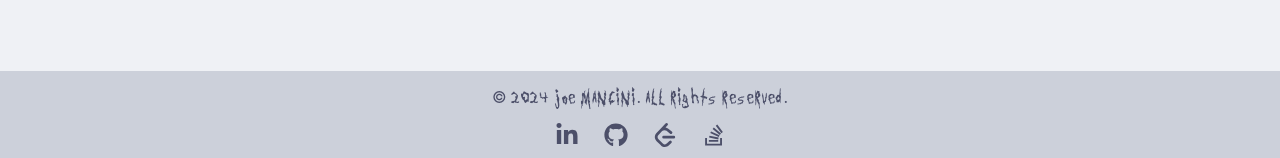
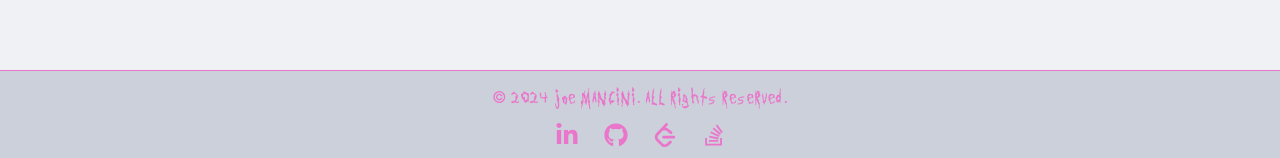
Before and after one commit to BigAnt922/glootie-dev, a React (Vite) app: page / in a window 1280 px wide. Shown: the part 639-797 px from the top of the page. Built offline with nearby package versions, Linux system fonts and the light colour scheme.

Commit message:
Update Footer component

```diff
--- a/src/components/Footer/Footer.module.css
+++ b/src/components/Footer/Footer.module.css
@@ -6,9 +6,9 @@
 	align-items: center;
 	bottom: 0;
 	width: 100%;
-	color: var(--green);
+	color: var(--green-dark);
 	background-color: var(--accent-dark);
-	border-top: 1px solid var(--green);
+	border-top: 1px solid var(--green-dark);
 }
 
 .footerCopywrite {
@@ -26,26 +26,26 @@
 }
 
 .footerIcons a {
-	color: var(--green);
+	color: var(--green-dark);
 	text-decoration: none;
 }
 
 .footerIcons a:hover {
-	color: var(--pink);
+	color: var(--pink-dark);
 }
 
 @media (prefers-color-scheme: light) {
 	.footer {
-		color: var(--pink);
+		color: var(--pink-light);
 		background-color: var(--accent-light);
-		border-top: 1px solid var(--pink);
+		border-top: 1px solid var(--pink-light);
 	}
 
 	.footerIcons a {
-		color: var(--pink);
+		color: var(--pink-light);
 	}
 
 	.footerIcons a:hover {
-		color: var(--green);
+		color: var(--green-light);
 	}
 }
```
